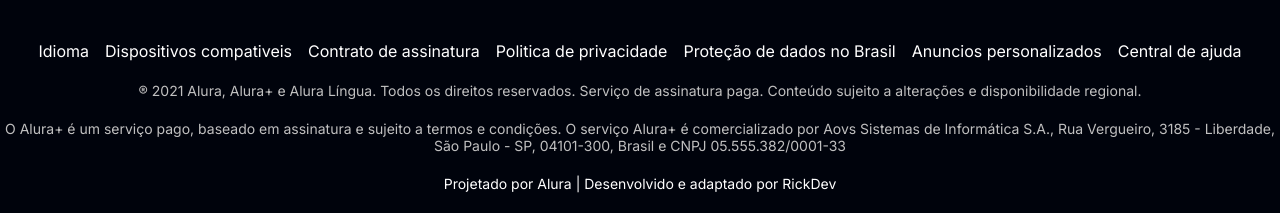
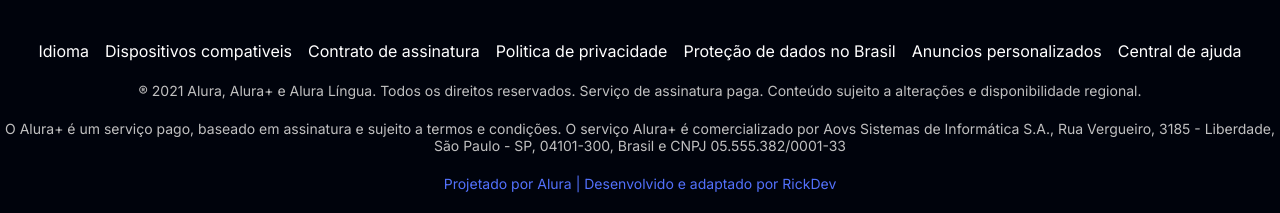
Before and after one commit to RickkyDev/alura-plus, a plain HTML site: page index.html in a window 1280 px wide. Shown: the part 3693-3906 px from the top of the page. Drawn offline with Linux system fonts and the light colour scheme.

Commit message:
Fixed missing color var()

```diff
--- a/style.css
+++ b/style.css
@@ -6,6 +6,7 @@
     --proj-blue: #1F78E4;
     --proj-backg: #00030C;
     --proj-bhover: #003b83;
+    --proj-lblue: #5271fc;
     --proj-font: 'Inter';
 }
 
```
